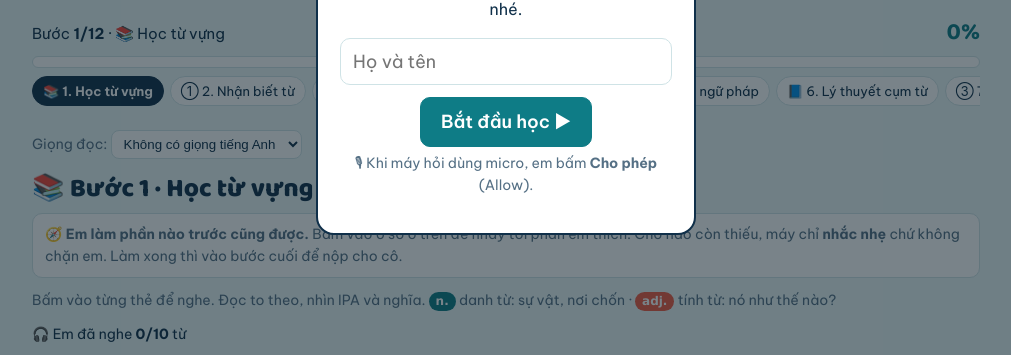
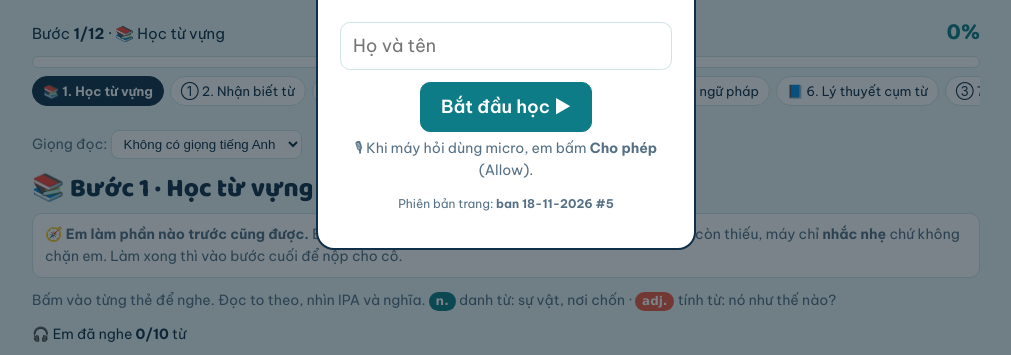
Before and after one commit to nguyenminhtrang212-byte/Global-Sucess-8th-, a plain HTML site: page bai1-nha-san-dan-toc/index.html in a window 1280 px wide. Shown: the part 376-731 px from the top of the page, without its empty margins (134-1145 px from the left). Drawn offline with Linux system fonts and the light colour scheme.

Commit message:
Hiện số phiên bản trang ở màn hình nhập tên
Để biết chắc máy học sinh đang mở bản mới hay bản cũ còn trong bộ nhớ đệm.

Co-Authored-By: Claude Opus 5 <noreply@anthropic.com>
Claude-Session: https://claude.ai/code/session_01H9X5Pyifdfpmbg3JoqJNhe

```diff
--- a/bai1-nha-san-dan-toc/index.html
+++ b/bai1-nha-san-dan-toc/index.html
@@ -473,6 +473,7 @@ td,th{border-bottom:1px solid var(--line);padding:6px 8px;text-align:left;vertic
     <input type="text" id="gateName" placeholder="Họ và tên" autocomplete="name">
     <button class="b primary" id="gateGo" style="font-size:18px;padding:10px 20px;margin-top:12px">Bắt đầu học ▶</button>
     <p class="tip" style="color:var(--muted)">🎙 Khi máy hỏi dùng micro, em bấm <b>Cho phép</b> (Allow).</p>
+    <p style="color:var(--muted);font-size:12px;margin-top:10px">Phiên bản trang: <b id="buildver">ban 18-11-2026 #5</b></p>
   </div>
 </div>
 <div class="warn" id="noUrl" hidden style="position:fixed;top:0;left:0;right:0;z-index:30;border-radius:0;text-align:center">⚙️ Thầy/cô chưa dán link nhận bài (SCRIPT_URL) vào trang này, nên bài chưa gửi được.</div>
```
Also changed, not shown: bai2-phong-tuc-truyen-thong/index.html (+1 -0 lines), bai3-noi-va-viet-loi-khuyen/index.html (+1 -0 lines).
